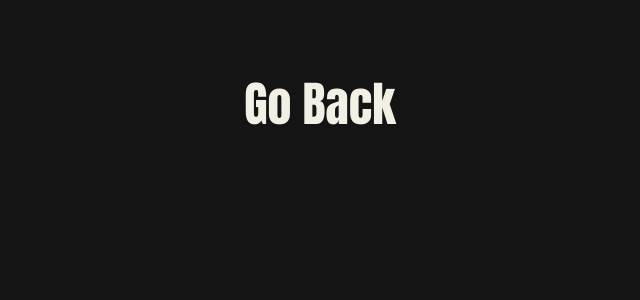
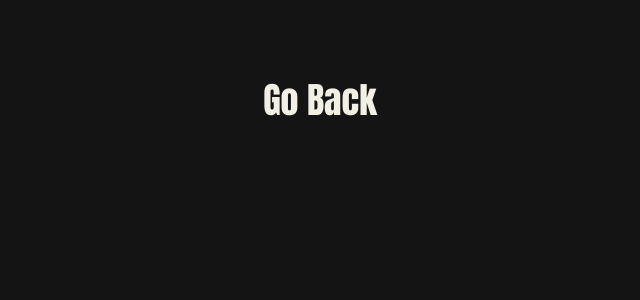
Before and after one commit to CutieCat6778/photography, a Nuxt app: page /albumn/1 in a window 1280 px wide. Shown: the top 300 px of the page, without its empty margins (320-960 px from the left). Built offline with nearby package versions, Linux system fonts and the light colour scheme.

Commit message:
[UPDATE] upgraded web performance

```diff
--- a/assets/global.css
+++ b/assets/global.css
@@ -2,27 +2,41 @@
 @tailwind components;
 @tailwind utilities;
 
+@font-face {
+	font-family: "Anton";
+	font-style: normal;
+	font-weight: 400;
+	font-display: swap;
+	src: url(./anton.woff2)
+		format("woff2");
+	unicode-range: U+0000-00FF, U+0131, U+0152-0153, U+02BB-02BC, U+02C6, U+02DA,
+		U+02DC, U+0304, U+0308, U+0329, U+2000-206F, U+2074, U+20AC, U+2122,
+		U+2191, U+2193, U+2212, U+2215, U+FEFF, U+FFFD;
+}
+
 :root {
-    font-family: 'Anton', system-ui, -apple-system, BlinkMacSystemFont, 'Segoe UI', Roboto, Oxygen, Ubuntu, Cantarell, 'Open Sans', 'Helvetica Neue', sans-serif;
+	font-family: "Anton", system-ui, -apple-system, BlinkMacSystemFont,
+		"Segoe UI", Roboto, Oxygen, Ubuntu, Cantarell, "Open Sans",
+		"Helvetica Neue", sans-serif;
 	margin: 0;
 	padding: 0;
 }
 
 @layer base {
 	:root {
-        @apply text-white bg-black
+		@apply text-white bg-black;
 	}
 
 	h1 {
-        @apply text-white text-5xl sm:text-7xl
+		@apply text-white text-5xl sm:text-7xl;
 	}
 
 	h2 {
-        @apply text-3xl sm:text-5xl
+		@apply text-2xl sm:text-4xl;
 	}
 
 	p {
-        @apply font-sans
+		@apply font-sans;
 	}
 }
 
@@ -33,10 +47,10 @@
 	}
 
 	.grid-large {
-        @apply col-span-1 sm:col-span-2
+		@apply col-span-1 sm:col-span-2;
 	}
 
 	.grid-large2 {
-        @apply col-span-1 sm:col-span-2 lg:col-span-3
+		@apply col-span-1 sm:col-span-2 lg:col-span-3;
 	}
 }
--- a/nuxt.config.ts
+++ b/nuxt.config.ts
@@ -16,8 +16,18 @@ export default defineNuxtConfig({
       '2xl': 1536
     },
     densities: [1, 2],
-    app: {
-      head: {}
+  },
+  app: {
+    head: {
+      noscript: [
+        { children: 'JavaScript is required' }
+      ],
+      htmlAttrs: {
+        lang: 'en',
+      },
+      title: "Thinh Nguyen | Photography",
+      charset: 'utf-8',
+      viewport: 'width=device-width, initial-scale=1',
     }
   },
 })
--- a/pages/albumn/[id].vue
+++ b/pages/albumn/[id].vue
@@ -1,15 +1,5 @@
 <script setup lang="ts">
 const route = useRoute();
-
-useHead({
-	link: [
-		{
-			rel: "stylesheet",
-			href: "https://fonts.googleapis.com/css2?family=Anton&display=swap",
-			crossorigin: "",
-		},
-	],
-});
 
 const id = route.params.id;
 
@@ -21,7 +11,7 @@ const images = Object.entries(image_glob)
 	.map(([string]) => string.replace("/public", ""))
 	.filter(
 		(a) =>
-			(a.endsWith("jpg") || a.endsWith("png")) && a.startsWith(`/${id}`)
+			a.startsWith(`/${id}/`)
 	);
 
 function calculateGrid(name: string): string {
@@ -40,7 +30,7 @@ function calculateGrid(name: string): string {
 <template>
 	<div class="m-10 grid gap-2  grid-cols-1 sm:grid-cols-2 lg:grid-cols-3">
 		<div :class="`rounded-lg ${calculateGrid(image)}`" v-for="(image, key) of images" :key="key">
-			<NuxtImg :src="image" :alt="image" :class="`rounded-lg h-auto object-cover`" :width="isWindowAvailable && windowWidth ? windowWidth : '960px'"/>
+			<NuxtImg :src="image" :alt="image" :class="`rounded-lg h-full object-cover`" :width="isWindowAvailable && windowWidth ? Math.round(windowWidth * 0.9) : '780px'"/>
 		</div>
 	</div>
     <div class="w-full justify-center items-center flex" >
--- a/pages/app.vue
+++ /dev/null
@@ -1,12 +0,0 @@
-<template>
-	<header>
-		<nav>
-			<ul>
-				<li><NuxtLink to="/">Index</NuxtLink></li>
-				<li><NuxtLink to="/about">About</NuxtLink></li>
-				<li><NuxtLink to="/albumn/1">Post 1</NuxtLink></li>
-				<li><NuxtLink to="/albumn/2">Post 2</NuxtLink></li>
-			</ul>
-		</nav>
-	</header>
-</template>
--- a/pages/index.vue
+++ b/pages/index.vue
@@ -1,15 +1,14 @@
 <script setup lang="ts">
 import GridItemBanner from "../components/GridItemBanner.vue";
 
-useHead({
-	link: [
-		{
-			rel: "stylesheet",
-			href: "https://fonts.googleapis.com/css2?family=Anton&display=swap",
-			crossorigin: "",
-		},
-	],
-});
+useSeoMeta({
+	title: 'Thinh Nguyen | Photography',
+	ogTitle: 'Thinh Nguyen | Photography',
+	description: 'A personal photography portfolio, that showcase Thinh\' works over the times',
+	ogDescription: 'A personal photography portfolio, that showcase Thinh\' works over the times',
+	ogImage: 'https://thinis.de/_ipx/q_80&fit_cover&s_1280x960/section/final-1-2.webp',
+	twitterCard: 'summary_large_image',
+})
 
 const background_glob: Record<string, any> = import.meta.glob(
 	"/public/bg/*.webp",
@@ -34,7 +33,7 @@ const grid_images = Object.entries(grid_glob).map(([string]) =>
 <template>
 	<header class="h-screen w-full flex justify-center items-center flex-col">
 		<div class="z-10 text-center">
-			<h1 class="z-10 text-white text-5xl sm:text-7xl font-bold">
+			<h1 class="z-10 text-white sm:text-6xl text-4xl font-bold">
 				Thinh Nguyen
 			</h1>
 			<h2 class="text-1xl sm:text-3xl text-[#e0e0e0] mt-3">
@@ -45,7 +44,7 @@ const grid_images = Object.entries(grid_glob).map(([string]) =>
 			>
 		</div>
 
-		<LazyNuxtImg
+		<NuxtImg
 			:src="
 				background_images[
 					Math.round(Math.random() * (background_images.length - 1))
@@ -83,7 +82,7 @@ const grid_images = Object.entries(grid_glob).map(([string]) =>
 				out with my camera or tinkering with code, every day brings a
 				new adventure and opportunity for growth.
 			</p>
-			<NuxtImg
+			<LazyNuxtImg
 				class="mt-10 rounded-lg object-cover h-auto w-auto"
 				src="/section/final-1-2.webp"
 				alt="My friend and me"
```
Also changed, not shown: assets/anton.woff2 (added). Lines whose indentation alone changed are shown as unchanged.
